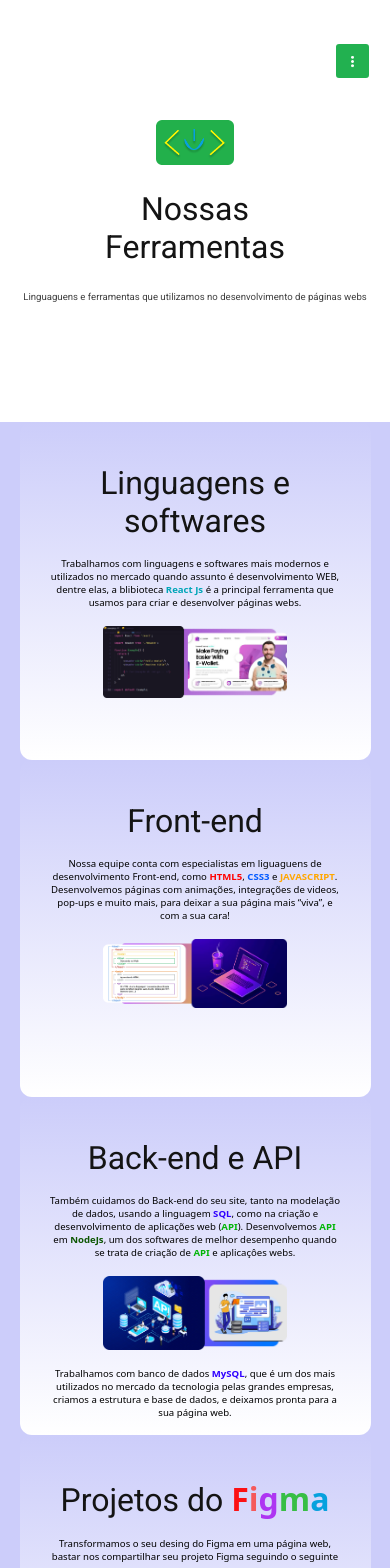
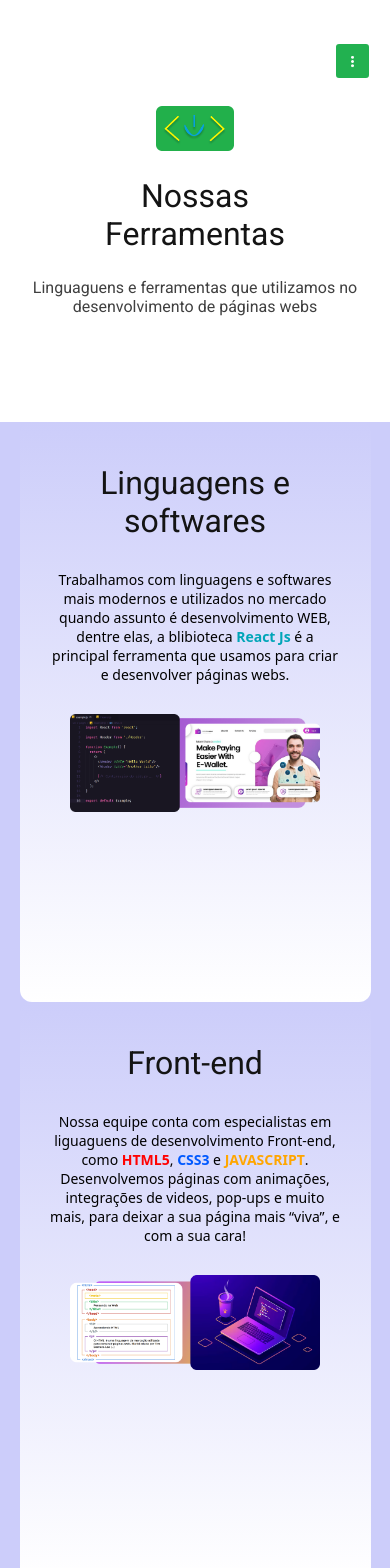
Before and after one commit to workSilas/CRIAATIVO, a React (Create React App) app: page /Ferramentas in a window 390 px wide. Shown: the top 1568 px of the page. Built offline with nearby package versions, Linux system fonts and the light colour scheme; a web font is replaced by a local one.

Commit message:
Update respon scss

```diff
--- a/src/Pages/Ferramentas/index.scss
+++ b/src/Pages/Ferramentas/index.scss
@@ -83,7 +83,7 @@
         }
 
         p {
-          font-size: 1.2rem;
+          font-size: 1.3rem;
         }
       }
     }
@@ -102,7 +102,7 @@
         }
 
         p {
-          font-size: 1rem;
+          font-size: 1.3rem;
         }
       }
     }
@@ -156,7 +156,7 @@
       }
 
       p {
-        font-size: 0.7rem;
+        font-size: 1rem;
       }
     }
 
@@ -171,7 +171,53 @@
         }
 
         p {
-          font-size: 0.7rem;
+          font-size:16px;
+          width: 75vw;
+        }
+      }
+    }
+  }
+}
+
+@media (max-width: 599px) {
+  .Ferramentas {
+    gap: 6vh;
+
+    .sessaoInicial {
+      height: 50vh;
+
+      img {
+        width: 20vw;
+      }
+
+      h1 {
+        font-size: 2rem;
+      }
+
+      p {
+        font-size: 1rem;
+      }
+    }
+
+    .figma{
+      height: 68vh;
+    }
+    .sessaoTexto {
+      height: 61vh;
+
+
+      .complicacao{
+        height: 490px;
+      }
+      .conteudo {
+        gap: 2vh;
+
+        h2 {
+          font-size: 2rem;
+        }
+
+        p {
+          font-size:16px;
           width: 75vw;
         }
       }
@@ -185,27 +231,78 @@
 
     .sessaoInicial {
       gap: 3vh;
+      padding: 0px 30px;
 
 
       p {
-        font-size: 0.6rem;
+        font-size: 16px;
       }
     }
+    .figma{
+      padding-top: px;
 
+    }
     .sessaoTexto {
-      height: 40vh;
-
+      height: 580px;
+      background-color: #CCCDFA;
+      .complicacao{
+        height: 62vh;
+       /* margin-top: 150px;*/
+      }
       .conteudo {
-
+        gap: 30px;
+        img{
+          width: 250px;
+        }
         h2 {
           font-size: 2rem;
         }
 
         p {
-          font-size: 0.6rem;
+          font-size: 14px;
           width: 75vw;
         }
       }
     }
   }
 }
+
+@media (max-width: 380px) {
+  .Ferramentas {
+    gap: 5vh;
+
+    .sessaoInicial {
+      gap: 3vh;
+
+
+      p {
+        font-size: 16px;
+      }
+    }
+    .figma{
+
+
+    }
+    .sessaoTexto {
+      height: 100%;
+      .complicacao{
+        height: 100%;
+
+      }
+      .conteudo {
+        gap: 30px;
+        img{
+          width: 250px;
+        }
+        h2 {
+          font-size: 2rem;
+        }
+
+        p {
+          font-size: 16px;
+          width: 75vw;
+        }
+      }
+    }
+  }
+}
```
